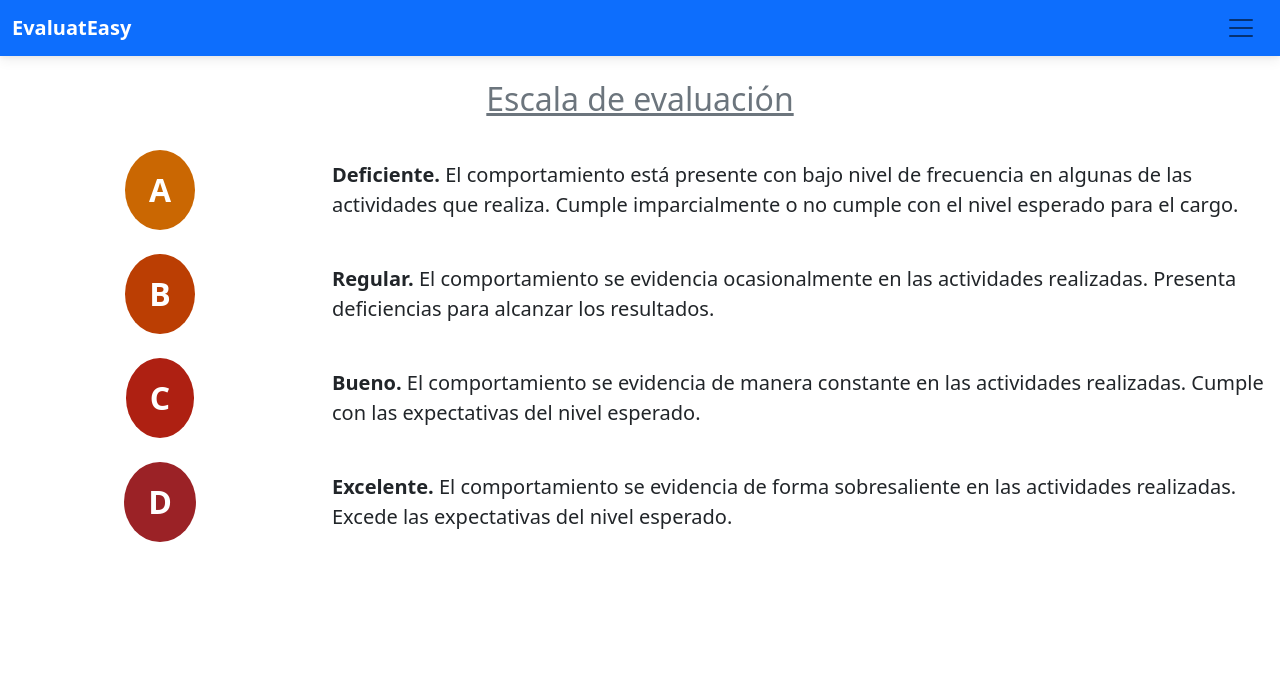
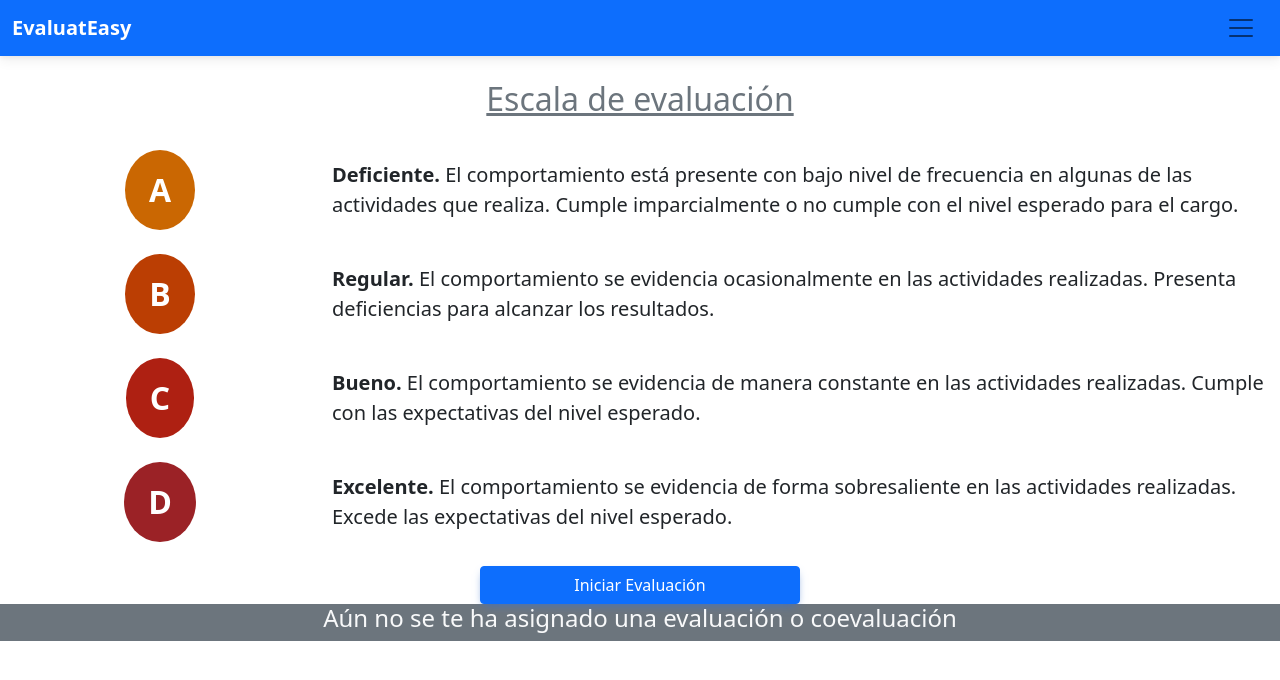
Before and after one commit to Juandiego001/EvaluatEasy, a React (Create React App) app: page /evaluaciones-trabajadores in a window 1280 px wide. Shown: the top 680 px of the page. Built offline with nearby package versions, Linux system fonts and the light colour scheme.

Commit message:
Iniciando la configuracion de evaluacion empleados

```diff
--- a/src/components/Menu/Menu.js
+++ b/src/components/Menu/Menu.js
@@ -15,7 +15,7 @@ import { useCookies } from 'react-cookie';
 
 const Menu = (props) => {
 
-  const [cookies, setCookies] = useCookies(['correo', 'nombres', 'apellidos', 'tipo']);
+  const [cookies, setCookies] = useCookies(['correo', 'nombres', 'apellidos', 'tipo', 'estado']);
 
   return (
 
--- a/src/pages/EvaluacionesTrabajadores/EvaluacionesTrabajadores.js
+++ b/src/pages/EvaluacionesTrabajadores/EvaluacionesTrabajadores.js
@@ -7,6 +7,7 @@ import Menu from '../../components/Menu/Menu';
 import Container from 'react-bootstrap/Container';
 import Row from 'react-bootstrap/Row';
 import Col from 'react-bootstrap/Col';
+import Button from 'react-bootstrap/Button';
 
 // Cookies
 import { useCookies } from 'react-cookie';
@@ -14,7 +15,7 @@ import { useCookies } from 'react-cookie';
 
 const EvaluacionesTrabajadores = (props) => {
 
-
+  const [cookies, setCookies] = useCookies(['correo', 'nombres', 'apellidos']);
 
   return (
     <Container className="p-0" fluid>
@@ -95,6 +96,14 @@ const EvaluacionesTrabajadores = (props) => {
         </Row>
       </Container>
 
+      <Row className="w-100 justify-content-center m-0">
+        <Button as="input" value="Iniciar evaluación" className="text-capitalize w-25"/>
+      </Row>
+
+      <Row className="w-100 justify-content-center m-0 text-center bg-secondary">
+        <h4 className="text-light">Aún no se te ha asignado una evaluación o coevaluación</h4>
+      </Row>
+
     </Container>
   )
 };
--- a/src/pages/Login/Login.js
+++ b/src/pages/Login/Login.js
@@ -36,6 +36,7 @@ const Login = (props) => {
           let nombres = datos.data.nombres;
           let apellidos = datos.data.apellidos;
           let tipo = datos.data.tipo;
+          let estado = datos.data.estado;
 
           setCookies('correo', correo, {
             path: '/'
@@ -50,6 +51,10 @@ const Login = (props) => {
           });
 
           setCookies('tipo', tipo, {
+            path: '/'
+          });
+
+          setCookies('estado', estado, {
             path: '/'
           });
 
```
